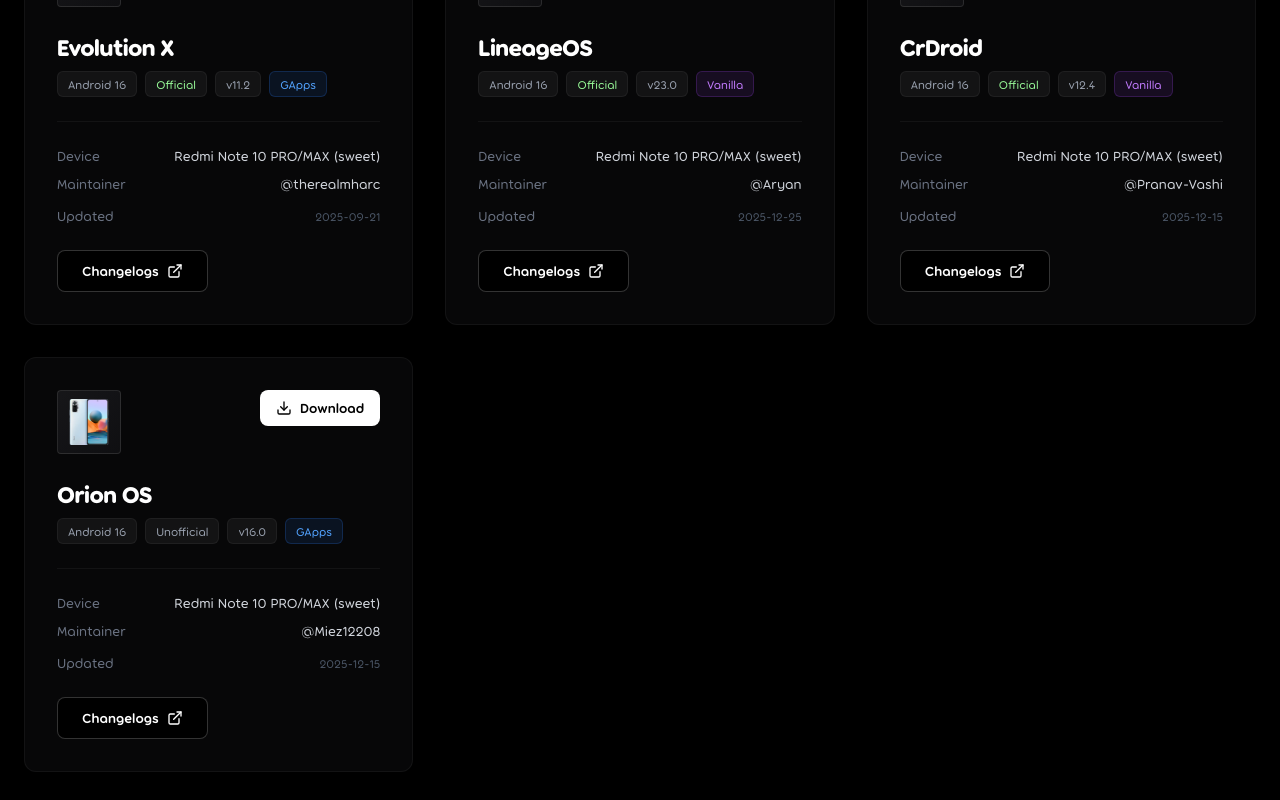
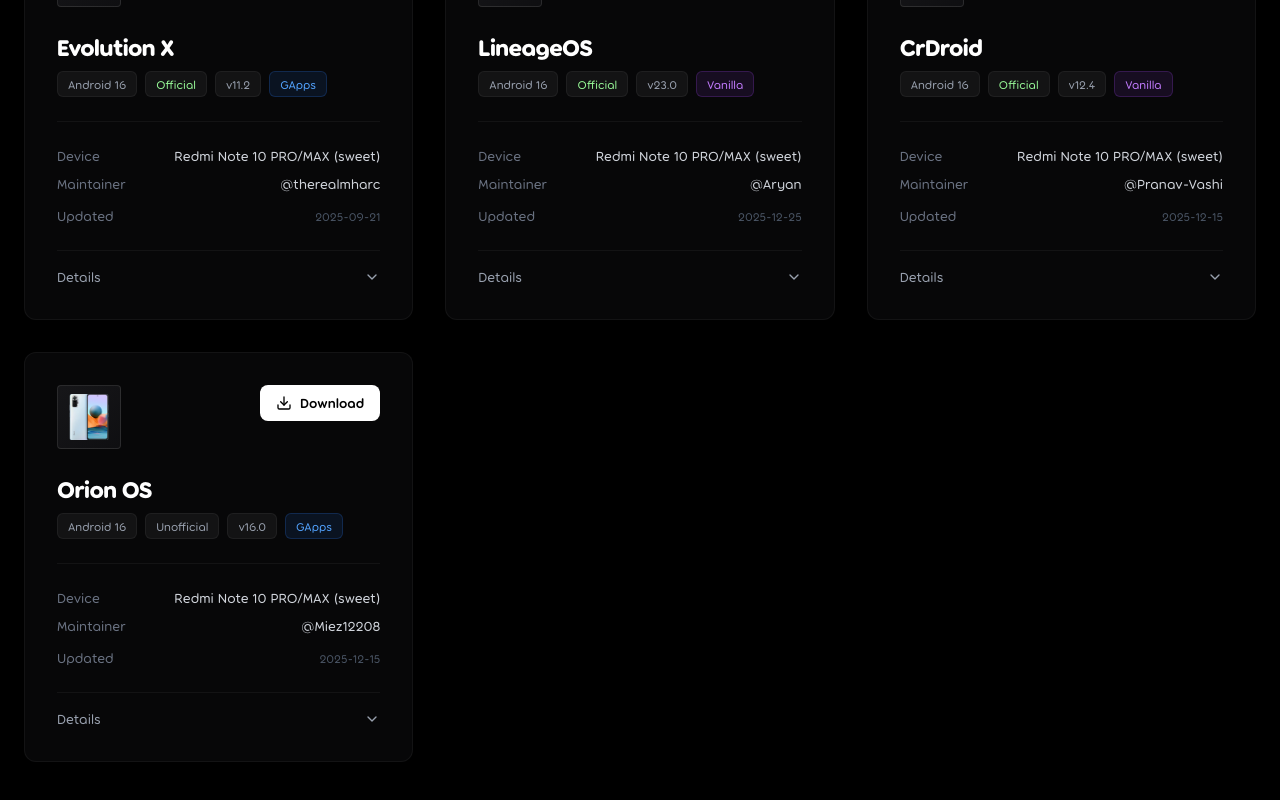
Before and after one commit to Miez12208/Archive, a Next.js app: page / in a window 1280 px wide. Shown: the part 880-1680 px from the top of the page. Built offline with nearby package versions, Linux system fonts and the light colour scheme.

Commit message:
feat: add initial ROM data and implement Hero section and RomCard components.

```diff
--- a/src/components/Hero.tsx
+++ b/src/components/Hero.tsx
@@ -6,7 +6,7 @@
     const [wordIndex, setWordIndex] = useState(0);
     const [isDeleting, setIsDeleting] = useState(false);
 
-    const words = ["Stability.", "Performance.", "Smooth.", "Sweet."];
+    const words = ["Stability.", "Performance.", "Smooth.", "And More."];
     const typingSpeed = 150;
     const deletingSpeed = 100;
     const pauseTime = 2000; // Pause before deleting
--- a/src/components/RomCard.tsx
+++ b/src/components/RomCard.tsx
@@ -1,3 +1,6 @@
+'use client';
+import { useState } from 'react';
+
 interface RomProps {
     name: string;
     version: string;
@@ -11,9 +14,11 @@
     downloadUrl?: string;
     variant?: 'GApps' | 'Vanilla';
     changelogUrl?: string;
+    notes?: string;
 }
 
 export default function RomCard({ rom }: { rom: RomProps }) {
+    const [isExpanded, setIsExpanded] = useState(false);
 
 
     return (
@@ -102,17 +107,43 @@
                         <span className="text-xs text-gray-600">{rom.updatedAt}</span>
                     </div>
 
-                    {/* Changelogs Button */}
-                    {rom.changelogUrl && (
-                        <div className="flex justify-start mt-4">
+                    {/* Expandable Details Section */}
+                    <div className="mt-4 border-t border-white/5 pt-4">
+                        <button
+                            onClick={() => setIsExpanded(!isExpanded)}
+                            className="w-full flex justify-between items-center text-sm text-gray-400 hover:text-white transition-colors"
+                        >
+                            <span>Details</span>
+                            <svg
+                                xmlns="http://www.w3.org/2000/svg"
+                                width="16"
+                                height="16"
+                                viewBox="0 0 24 24"
+                                fill="none"
+                                stroke="currentColor"
+                                strokeWidth="2"
+                                strokeLinecap="round"
+                                strokeLinejoin="round"
+                                className={`transition-transform duration-300 ${isExpanded ? 'rotate-180' : ''}`}
+                            >
+                                <polyline points="6 9 12 15 18 9"></polyline>
+                            </svg>
+                        </button>
+
+                        {/* Expanded Content */}
+                        <div className={`overflow-hidden transition-all duration-300 ${isExpanded ? 'max-h-96 opacity-100 mt-4' : 'max-h-0 opacity-0'}`}>
+                            <div className="space-y-3 text-sm">
+                                {rom.changelogUrl && rom.changelogUrl !== '#' && (
+                                    <div className="flex justify-between items-center">
+                                        <span className="text-gray-500">Changelog</span>
                                         <a
                                             href={rom.changelogUrl}
                                             target="_blank"
                                             rel="noopener noreferrer"
-                                className="py-2.5 px-6 bg-black border border-white/20 text-white rounded-lg font-semibold text-sm hover:bg-white/10 transition-all flex items-center gap-2 group"
+                                            className="text-primary hover:underline flex items-center gap-1"
                                         >
-                                Changelogs
-                                <svg xmlns="http://www.w3.org/2000/svg" width="16" height="16" viewBox="0 0 24 24" fill="none" stroke="currentColor" strokeWidth="2" strokeLinecap="round" strokeLinejoin="round" className="group-hover:translate-x-1 transition-transform">
+                                            View
+                                            <svg xmlns="http://www.w3.org/2000/svg" width="12" height="12" viewBox="0 0 24 24" fill="none" stroke="currentColor" strokeWidth="2" strokeLinecap="round" strokeLinejoin="round">
                                                 <path d="M18 13v6a2 2 0 0 1-2 2H5a2 2 0 0 1-2-2V8a2 2 0 0 1 2-2h6"></path>
                                                 <polyline points="15 3 21 3 21 9"></polyline>
                                                 <line x1="10" y1="14" x2="21" y2="3"></line>
@@ -120,6 +151,14 @@
                                         </a>
                                     </div>
                                 )}
+                                {rom.notes && (
+                                    <div className="mt-2 p-3 bg-white/5 rounded-lg border border-white/10">
+                                        <p className="text-gray-300 text-xs leading-relaxed whitespace-pre-line">{rom.notes}</p>
+                                    </div>
+                                )}
+                            </div>
+                        </div>
+                    </div>
                 </div>
             </div>
         </div>
--- a/src/data/roms.json
+++ b/src/data/roms.json
@@ -10,7 +10,8 @@
         "image": "/images/roms/Sweet.png",
         "downloadUrl": "https://cdn.evolution-x.org/sweet/16/EvolutionX-16.0-20250921-sweet-11.2-Official.zip/download",
         "variant": "GApps",
-        "changelogUrl": "#"
+        "changelogUrl": "#",
+        "notes": "• Based on Redmi Note 12 Pro 4G Indonesia firmware\n• Android Rescue Party have been disabled\n• System Launcher have been updated to v25.1.4583"
     },
     {
         "name": "LineageOS",
```
Lines whose indentation alone changed are shown as unchanged.
